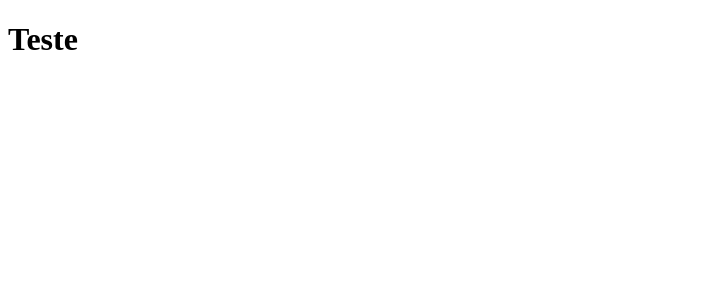
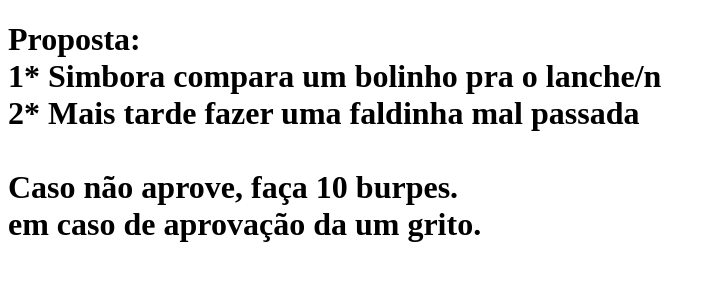
Before and after one commit to AbilioInacio/clone-tabnews, a Next.js app: page / in a window 1280 px wide. Shown: the top 300 px of the page, without its empty margins (0-715 px from the left). Built offline with nearby package versions, Linux system fonts and the light colour scheme.

Commit message:
fraze de impactante

```diff
--- a/pages/index.js
+++ b/pages/index.js
@@ -1,5 +1,11 @@
 function home() {
-    return <h1>Teste</h1>
+    return <h1>Proposta:<br></br>
+        1* Simbora compara um bolinho pra o lanche/n<br></br>
+        2* Mais tarde fazer uma faldinha mal passada<br></br>
+        <br></br>
+        Caso não aprove, faça 10 burpes.<br></br>
+        em caso de aprovação da um grito.<br></br>
+    </h1>
 }
 
 export default home;
```
